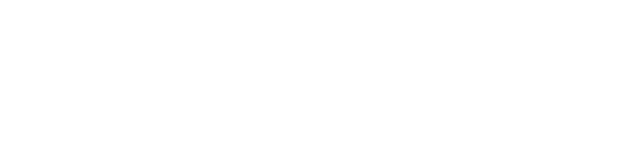
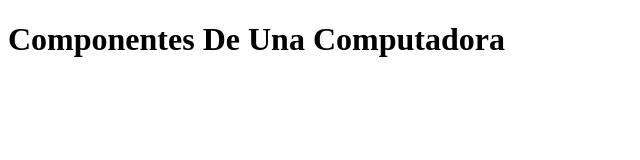
Before and after one commit to ElMisaaa/practica-Git-ProgramacionV, a plain HTML site: page index.html in a window 1280 px wide. Shown: the whole page, without its empty margins (0-640 px from the left). Drawn offline with Linux system fonts and the light colour scheme.

Commit message:
5: se agrega el titulo en header

```diff
--- a/index.html
+++ b/index.html
@@ -8,6 +8,7 @@
 
     <body>
         <header>
+            <h1>Componentes De Una Computadora</h1>
         </header>
         <section>
         </section>
```
